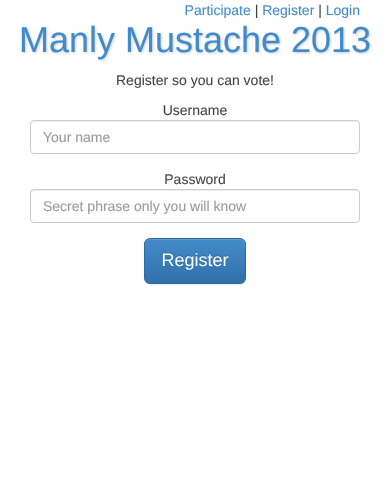
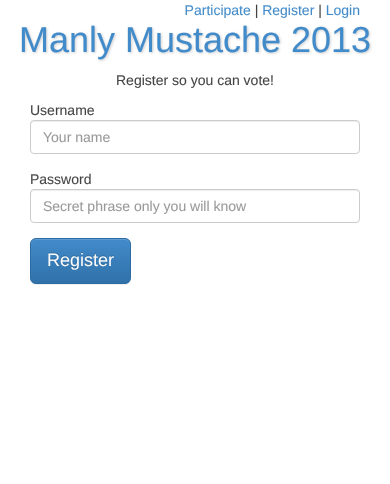
Before and after one commit to mavroskardia/mustache2013, a Django app: page /voting/register in a window 390 px wide. Shown: the top 484 px of the page. Run offline with Django 3.2, Linux system fonts and the light colour scheme; some libraries are stand-ins or nearby versions; some web fonts are replaced.

Commit message:
left aligned all aux pages

```diff
--- a/mustache/voting/templates/voting/participate.html
+++ b/mustache/voting/templates/voting/participate.html
@@ -1,7 +1,7 @@
 {% extends 'base.html' %}
 
 {% block content %}
-<form class="col-lg-5 col-12" method="post" action="{% url 'voting:participate' %}" enctype="multipart/form-data">
+<form class="col-lg-5 col-12 text-left" method="post" action="{% url 'voting:participate' %}" enctype="multipart/form-data">
     {% csrf_token %}
     {% for field in participate_form %}
     <div class="form-group">
--- a/mustache/voting/templates/voting/register.html
+++ b/mustache/voting/templates/voting/register.html
@@ -4,7 +4,7 @@
 
 <p>Register so you can vote!</p>
 
-<form class="col-12 col-md-5 col-lg-5" method="post" action="{% url 'voting:register' %}">
+<form class="col-12 col-md-5 col-lg-5 text-left" method="post" action="{% url 'voting:register' %}">
     {% csrf_token %}
     <fieldset>
         {% for field in register_form %}
```
